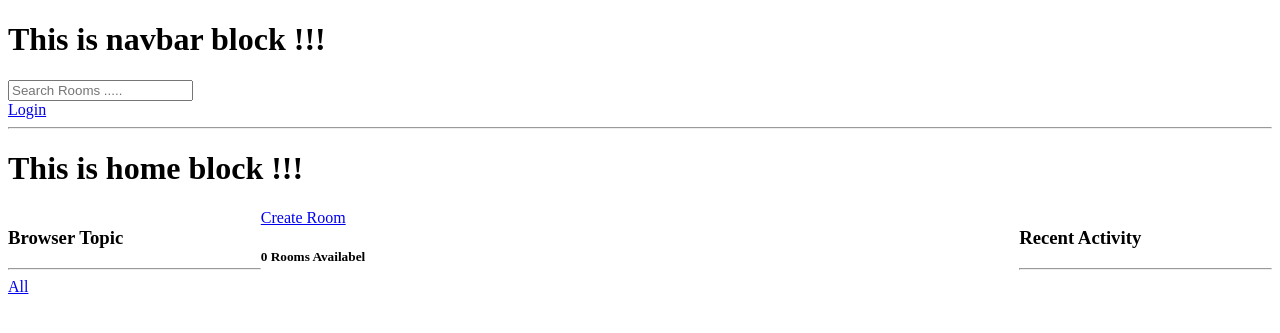
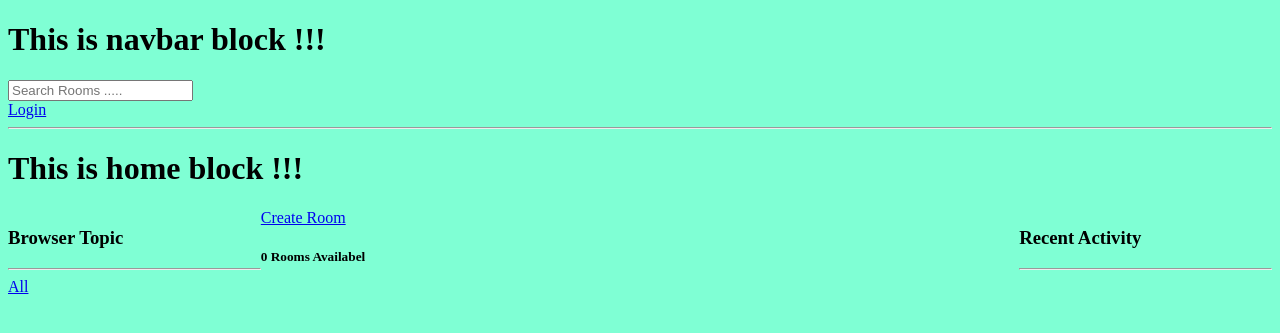
Before and after one commit to codewithpradip/disroom, a Django app: page / in a window 1280 px wide. Shown: the top 333 px of the page. Run offline with Django 4.2, Linux system fonts and the light colour scheme; data that the repository does not hold is empty.

Commit message:
chore: configure statis files

```diff
--- a/core/templates/core/main.html
+++ b/core/templates/core/main.html
@@ -1,9 +1,13 @@
 <!DOCTYPE html>
+{% load static %}
 <html lang="en">
 <head>
     <meta charset="UTF-8">
     <meta http-equiv="X-UA-Compatible" content="IE=edge">
     <meta name="viewport" content="width=device-width, initial-scale=1.0">
+    <!-- Custom CSS -->
+    <link rel="stylesheet" href="{% static 'css/style.css' %}">
+
     <title>Home</title>
 </head>
 <body>
--- a/disroom/settings.py
+++ b/disroom/settings.py
@@ -122,6 +122,9 @@ USE_TZ = True
 # https://docs.djangoproject.com/en/4.1/howto/static-files/
 
 STATIC_URL = 'static/'
+STATICFILES_DIRS = [
+    BASE_DIR / 'static'
+]
 
 # Default primary key field type
 # https://docs.djangoproject.com/en/4.1/ref/settings/#default-auto-field
--- /dev/null
+++ b/static/css/style.css
@@ -0,0 +1,3 @@
+body{
+    background-color: aquamarine;
+}
```
